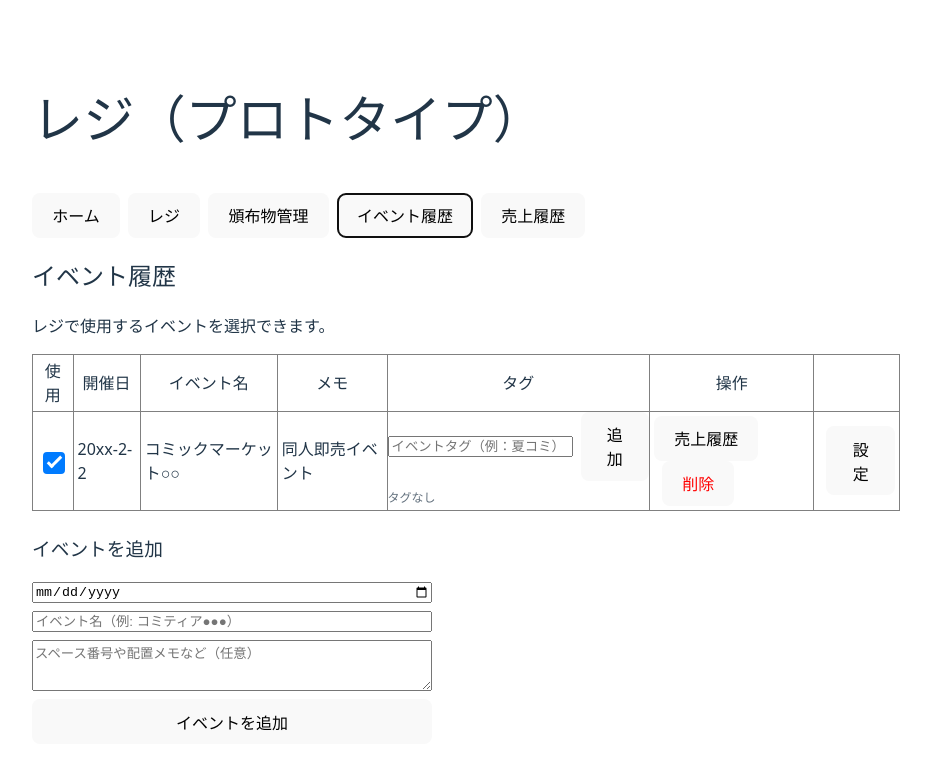
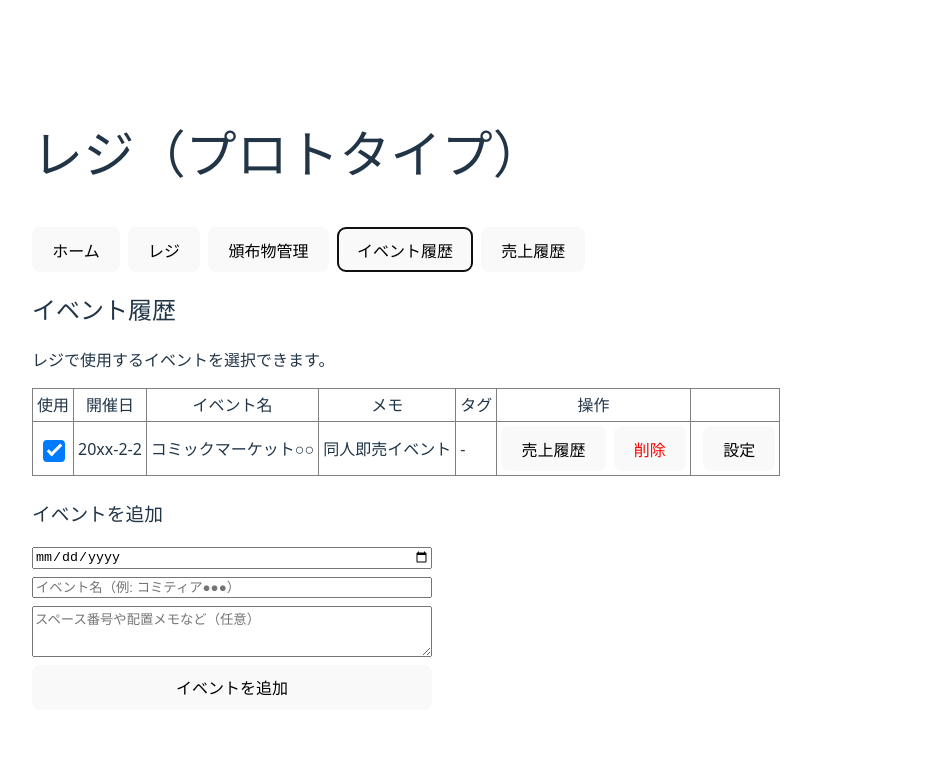
Before and after one commit to kei5o55/register, a React (Vite) app: page / in a window 1280 px wide. Both pictures are taken after a click on the button "イベント履歴". Shown: the top 770 px of the page, without its empty margins (174-1105 px from the left). Built offline with nearby package versions, Linux system fonts and the light colour scheme.

Commit message:
EventListScreenでのタグ管理機能削除
タグ管理機能をEventSettingScreenに統一しました．加えて，タグの見栄えを変えました

```diff
--- a/src/components/EventListScreen.tsx
+++ b/src/components/EventListScreen.tsx
@@ -3,7 +3,6 @@
 // 登録されているイベントの一覧を表示し、選択や追加・削除を行う
 
 import { useState } from "react";
-import { TagEditor } from "./TagEditor";
 import type { Event } from "../logic/types";
 
 type EventListProps = {
@@ -28,7 +27,6 @@ export function EventListScreen({
   //onOpenEventDetail,
   onDeleteEvent,
   onAddEvent,
-  onChangeEventTags,
   onOpenEventSetting,
 }: EventListProps) {
   const [newName, setNewName] = useState("");
@@ -86,11 +84,26 @@ export function EventListScreen({
                   {event.name}
                 </td>
                 <td>{event.memo ?? "-"}</td>
-                <TagEditor
-                  tags={event.tags}
-                  onChange={(next) => onChangeEventTags(event.id, next)}
-                  placeholder="イベントタグ（例：夏コミ）"
-                />
+                <td>
+                  <div style={{ display: "flex", flexWrap: "wrap", gap: "4px" }}>
+                    {/* event.tags?.length で安全にチェック */}
+                    {(event.tags?.length ?? 0) > 0 ? (
+                      event.tags?.map((tag, i) => (
+                        <span key={i} style={{
+                          backgroundColor: "#e1ecf4",
+                          color: "#39739d",
+                          padding: "2px 6px",
+                          borderRadius: "4px",
+                          fontSize: "0.85em"
+                        }}>
+                          #{tag}
+                        </span>
+                      ))
+                    ) : (
+                      "-"
+                    )}
+                  </div>
+                </td>
                 <td>
                   <button onClick={() => onOpenEventHistory(event.id)}>
                     売上履歴
```
